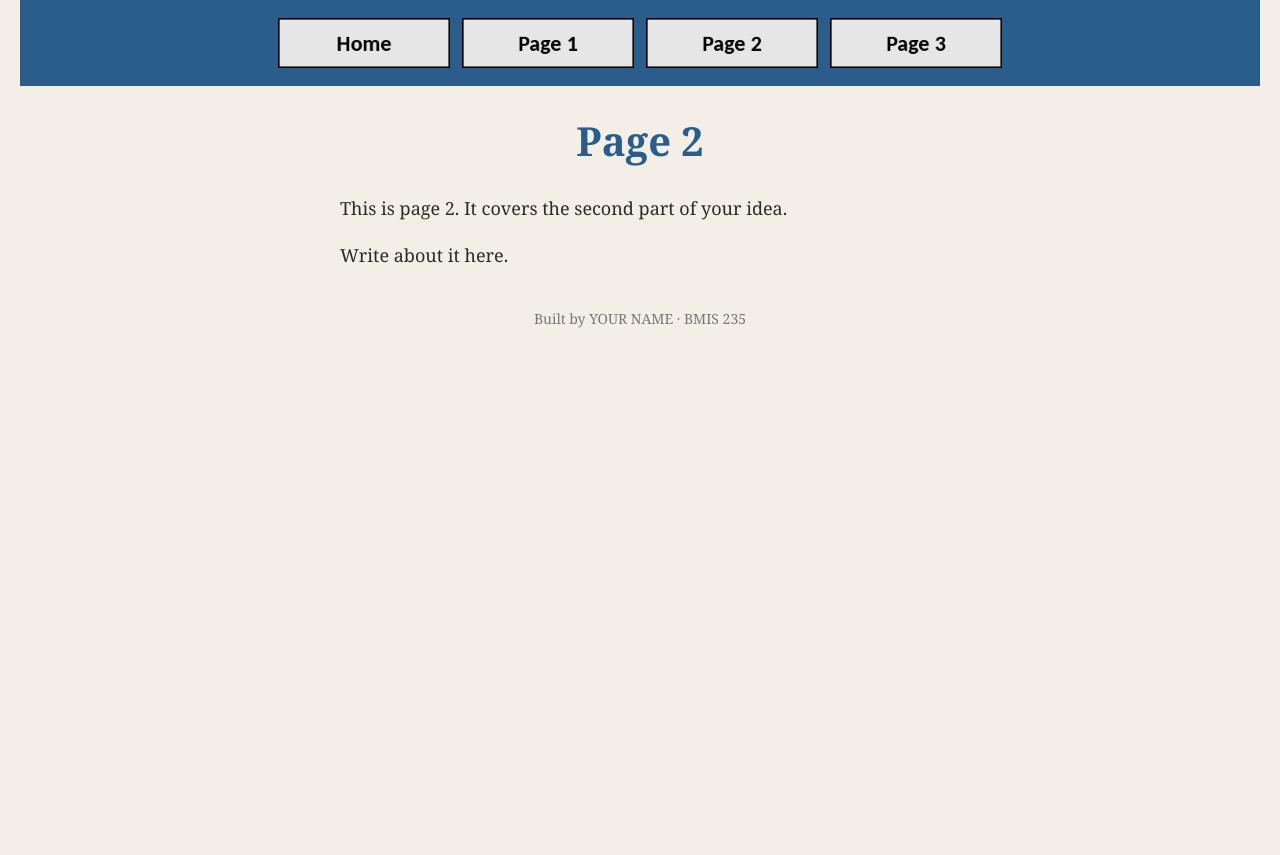
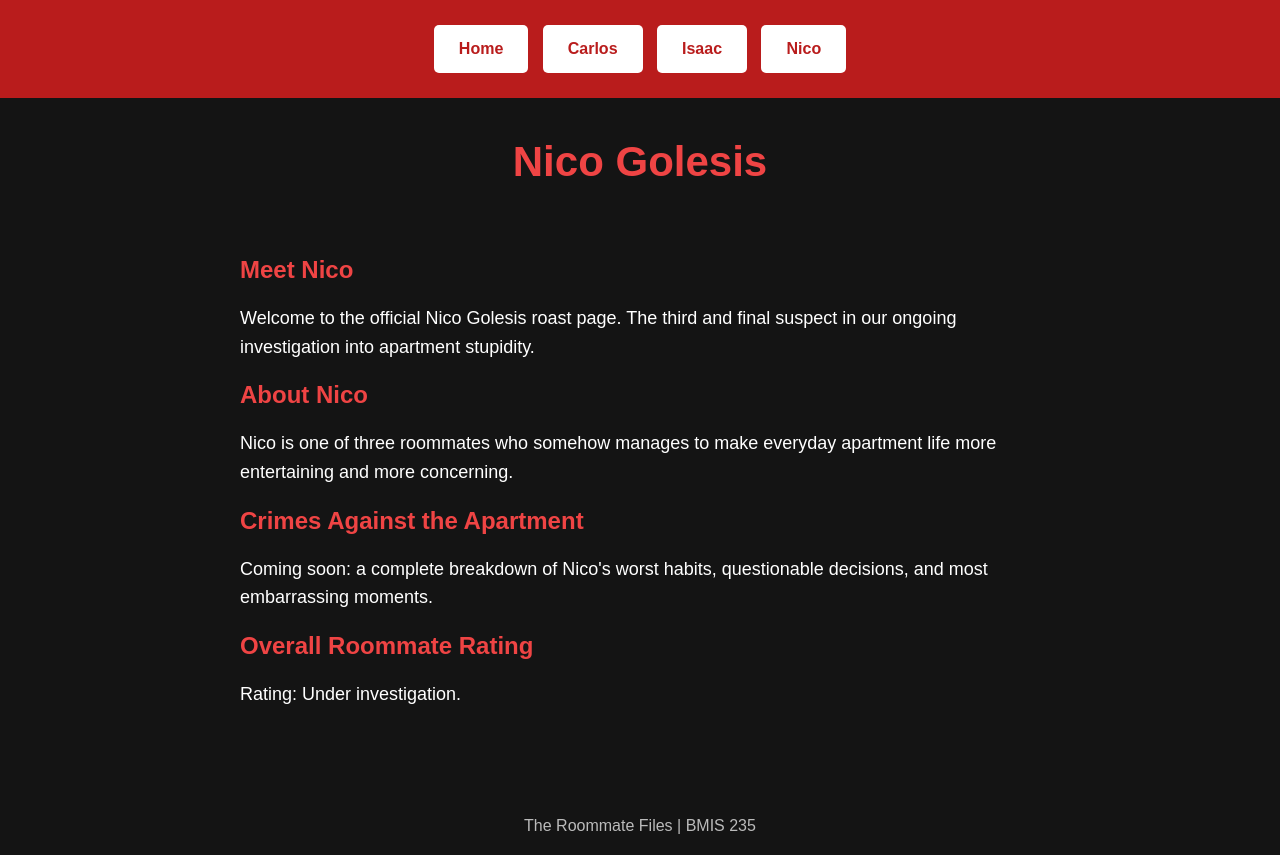
Before and after one commit to dashstein/bmis235-html-3, a plain HTML site: page nico.html in a window 1280 px wide. Before the commit the page ends 800 px from the top, so only its background shows below. Drawn offline with Linux system fonts and the light colour scheme.

Commit message:
Revise nico.html with new layout and styles
Updated HTML structure and styling for the Nico Golesis page, including navigation and content sections.

```diff
--- a/nico.html
+++ b/nico.html
@@ -1,39 +1,118 @@
 <!DOCTYPE html>
-<!--
-  Author: YOUR NAME
-  GU username: YOUR-GU-USERNAME
-  Course: BMIS 235 - HTML-3
--->
 <html lang="en">
+
 <head>
-<meta charset="utf-8">
-<meta name="author" content="YOUR NAME">
-<title>Page 2</title>
+    <meta charset="UTF-8">
+    <meta name="viewport" content="width=device-width, initial-scale=1.0">
+    <title>Nico Golesis - The Roommate Files</title>
 
-<!-- this one line connects the page to the stylesheet -->
-<link rel="stylesheet" href="styles.css">
+    <style>
+        body {
+            background-color: #141414;
+            color: #FFFFFF;
+            font-family: Arial, sans-serif;
+            margin: 0;
+            padding: 0;
+        }
+
+        nav {
+            background-color: #B91C1C;
+            text-align: center;
+            padding: 20px;
+        }
+
+        nav a {
+            display: inline-block;
+            background-color: white;
+            color: #B91C1C;
+            text-decoration: none;
+            font-weight: bold;
+            padding: 15px 25px;
+            margin: 5px;
+            border-radius: 5px;
+        }
+
+        nav a:hover {
+            background-color: #FECACA;
+        }
+
+        h1 {
+            text-align: center;
+            color: #EF4444;
+            font-size: 42px;
+            margin-top: 40px;
+        }
+
+        h2 {
+            color: #EF4444;
+        }
+
+        main {
+            max-width: 800px;
+            margin: 30px auto;
+            padding: 20px;
+        }
+
+        p {
+            font-size: 18px;
+            line-height: 1.6;
+        }
+
+        footer {
+            text-align: center;
+            color: #BBBBBB;
+            margin-top: 50px;
+            padding: 20px;
+        }
+    </style>
 </head>
+
 <body>
 
-<!-- ===== MENU ============================================================
-     The menu is four links. Each link wraps an image instead of words.
-     Build it once on this page, check that every link works,
-     then copy the whole <nav> block and paste it over the menu on the
-     other three pages, so every page has the exact same menu.
-     ===================================================================== -->
-<nav>
-    <a href="index.html"><img src="img/home.png" alt="Home"></a>
-<a href="carlos.html"><img src="img/page1.png" alt="Carlos"></a>
-<a href="isaac.html"><img src="img/page2.png" alt="Isaac"></a>
-<a href="nico.html"><img src="img/page3.png" alt="Nico"></a>
-</nav>
+    <nav>
+        <a href="index.html">Home</a>
+        <a href="carlos.html">Carlos</a>
+        <a href="isaac.html">Isaac</a>
+        <a href="nico.html">Nico</a>
+    </nav>
 
-<h1>Page 2</h1>
-<p>This is page 2. It covers the second part of your idea.</p>
-<p>Write about it here.</p>
+    <h1>Nico Golesis</h1>
 
-<!-- Footer: fill in your name -->
-<footer>Built by YOUR NAME &middot; BMIS 235</footer>
+    <main>
+        <h2>Meet Nico</h2>
+
+        <p>
+            Welcome to the official Nico Golesis roast page.
+            The third and final suspect in our ongoing
+            investigation into apartment stupidity.
+        </p>
+
+        <h2>About Nico</h2>
+
+        <p>
+            Nico is one of three roommates who somehow
+            manages to make everyday apartment life
+            more entertaining and more concerning.
+        </p>
+
+        <h2>Crimes Against the Apartment</h2>
+
+        <p>
+            Coming soon: a complete breakdown of Nico's
+            worst habits, questionable decisions, and
+            most embarrassing moments.
+        </p>
+
+        <h2>Overall Roommate Rating</h2>
+
+        <p>
+            Rating: Under investigation.
+        </p>
+    </main>
+
+    <footer>
+        The Roommate Files | BMIS 235
+    </footer>
 
 </body>
 </html>
```
